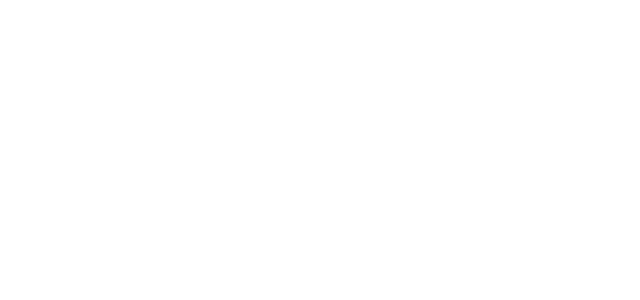
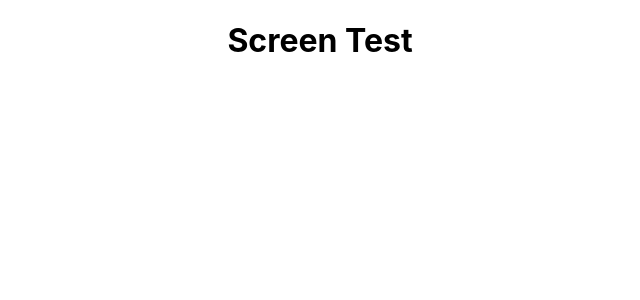
Before and after one commit to cjstarke/screentest, a React (Create React App) app in the folder screen-test/: page / in a window 1280 px wide. Shown: the top 300 px of the page, without its empty margins (320-960 px from the left). Built offline with nearby package versions, Linux system fonts and the light colour scheme.

Commit message:
added gif to readme

```diff
--- a/screen-test/src/App.js
+++ b/screen-test/src/App.js
@@ -5,6 +5,7 @@ import './App.css';
 function App() {
   return (
     <div className="App">
+      <h1>Screen Test</h1>
     </div>
   );
 }
```
Also changed, not shown: 1 other file (tests, documents, lock files or other folders).
